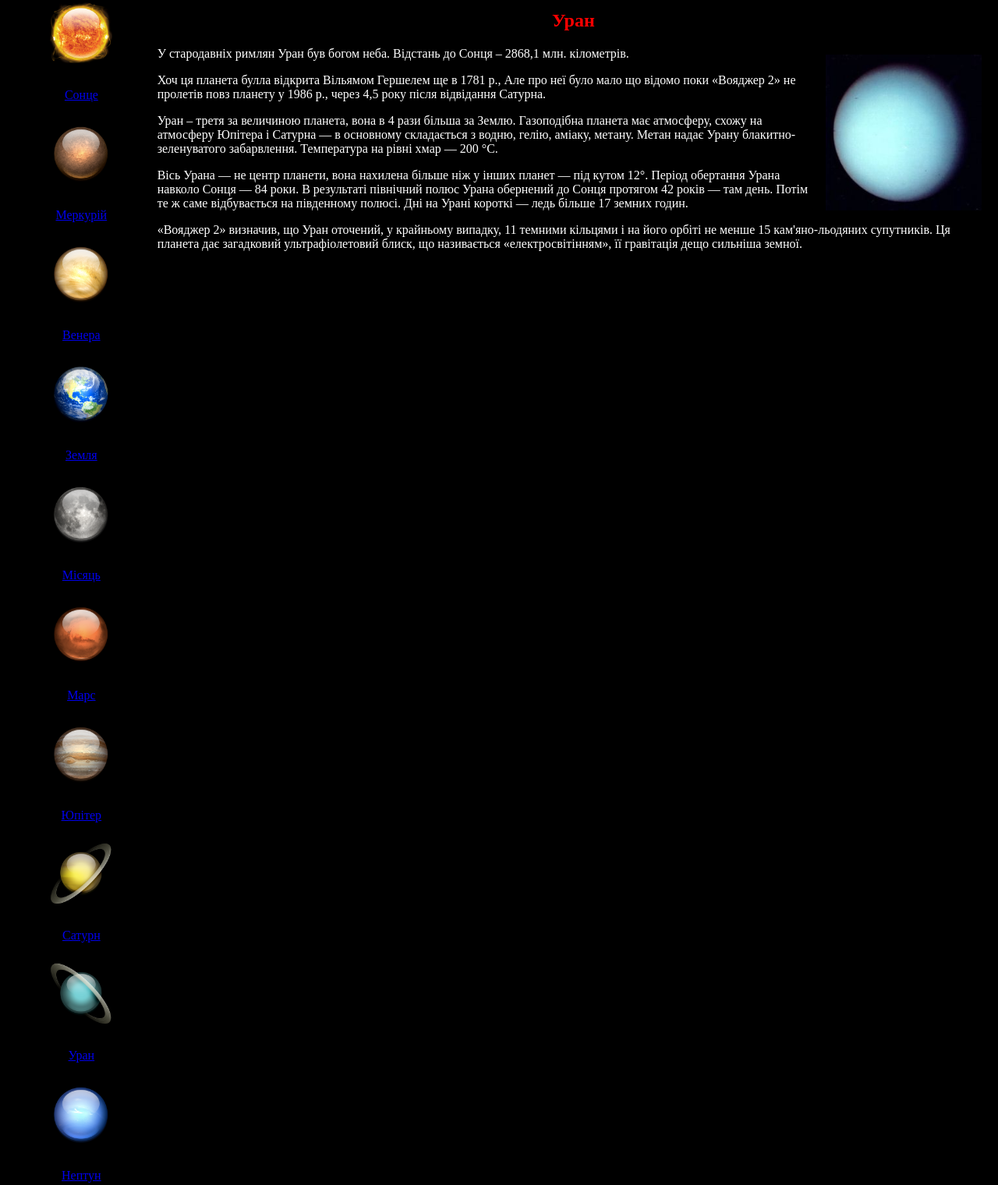
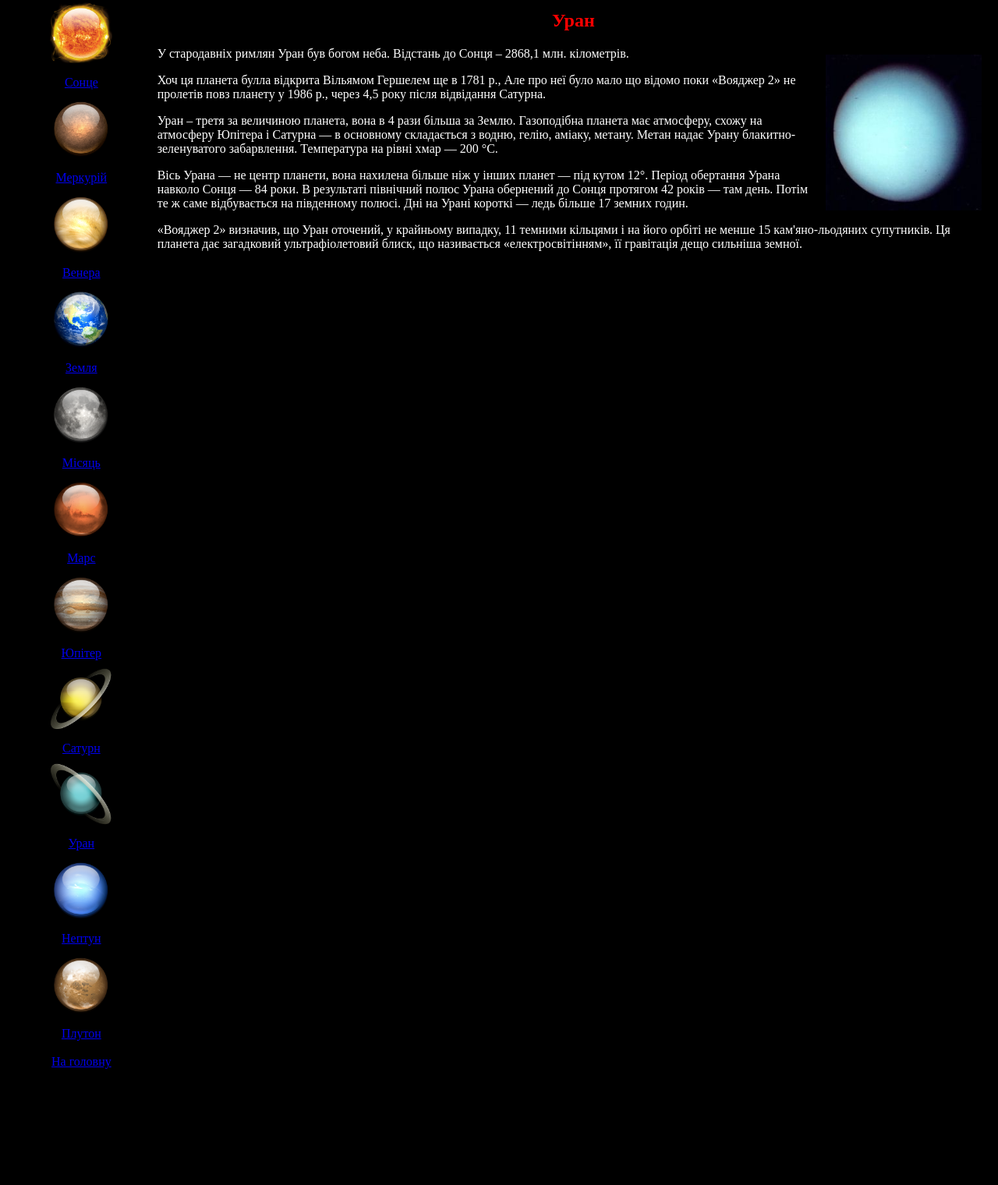
Before and after one commit to AnnaHavruliyk/AnnaHavruliyk.github.io, a plain HTML site: page uran.html in a window 1280 px wide. Shown: the part 115-1635 px from the top of the page at 78% size. After the commit the page ends 1497 px from the top, so only its background shows below. Drawn offline with Linux system fonts and the light colour scheme.

Commit message:
Update uran.html

```diff
--- a/uran.html
+++ b/uran.html
@@ -6,23 +6,23 @@
   </head>
   <body bgcolor="black" text="white"><table bgcolor="black" ><col width="15%">
 <tr>
-<td align="center" ><img src="IMG\golovna.jpg" width="80ptx" hspace="10" vspace="10"></td>
+<td align="center"  width="15%" > <a href=index.html> <img src="IMG\golovna.jpg" width="80ptx" hspace="10" vspace="10"></td></a>
 <td align="center"><font size="5" >Знайомство із Сонячною системою</td></font>
 </tr>
 <tr>
-<td width="15" align="center">
-<a href=soln.html><IMG src="IMG\Sun.png" width="80 ptx" hspace="10" vspace="10"> <p>Сонце</p></a>
-<a href=mercury.html><IMG src="IMG\Mercury.png" width="80 ptx" hspace="10" vspace="10"> <p>Меркурій</p></a>
-<a href=venera.html><IMG src="IMG\Venera.png" width="80 ptx" hspace="10" vspace="10"> <p>Венера</p></a>
-<a href=zemlya.html><IMG src="IMG\Zemlya.png" width="80 ptx" hspace="10" vspace="10"> <p>Земля</p></a>
-<a href=moon.html><IMG src="IMG\Luna.png" width="80 ptx" hspace="10" vspace="10"><p>Місяць</p>
-<a href=mars.html><IMG src="IMG\Mars.png" width="80 ptx" hspace="10" vspace="10"> <p>Марс</p></a>
-<a href=jupiter.html><IMG src="IMG\Jupiter.png" width="80 ptx" hspace="10" vspace="10"> <p>Юпітер</p></a>
-<a href=saturn.html><IMG src="IMG\Saturn.png" width="80ptx" hspace="10" vspace="10"> <p>Сатурн</p></a>
-<a href=uran.html><IMG src="IMG\Uran.png" width="80 ptx" hspace="10" vspace="10"> <p>Уран</p></a>
-<a href=neptun.html><IMG src="IMG\Neptune.png" width="80 ptx" hspace="10" vspace="10"> <p>Нептун</p></a>
-<a href=pluton.html><IMG src="IMG\Pluton.png" width="80 ptx" hspace="10" vspace="10"> <p>Плутон</p></a>
-<a href=index.html><p>На головну</p></a>
+<td width="15%" align="center" valign=top>
+<a href=soln.html><IMG src="IMG\Sun.png" width="80 ptx" hspace="10" vspace="10"> <br>Сонце<br></a>
+<a href=mercury.html><IMG src="IMG\Mercury.png" width="80 ptx" hspace="10" vspace="10"> <br>Меркурій<br></a>
+<a href=venera.html><IMG src="IMG\Venera.png" width="80 ptx" hspace="10" vspace="10"> <br>Венера<br></a>
+<a href=zemlya.html><IMG src="IMG\Zemlya.png" width="80 ptx" hspace="10" vspace="10"> <br>Земля<br></a>
+<a href=moon.html><IMG src="IMG\Luna.png" width="80 ptx" hspace="10" vspace="10"><br>Місяць<br>
+<a href=mars.html><IMG src="IMG\Mars.png" width="80 ptx" hspace="10" vspace="10"> <br>Марс<br></a>
+<a href=jupiter.html><IMG src="IMG\Jupiter.png" width="80 ptx" hspace="10" vspace="10"> <br>Юпітер<br></a>
+<a href=saturn.html><IMG src="IMG\Saturn.png" width="80 ptx" hspace="10" vspace="10"> <br>Сатурн<br></a>
+<a href=uran.html><IMG src="IMG\Uran.png" width="80 ptx" hspace="10" vspace="10"> <br>Уран<br></a>
+<a href=neptun.html><IMG src="IMG\Neptune.png" width="80 ptx" hspace="10" vspace="10"> <br>Нептун<br></a>
+<a href=pluton.html><IMG src="IMG\Pluton.png" width="80 ptx" hspace="10" vspace="10"> <br>Плутон<br></a>
+<a href=index.html><br>На головну<br></a>
 
 </td>
 <td valign=top>
```
